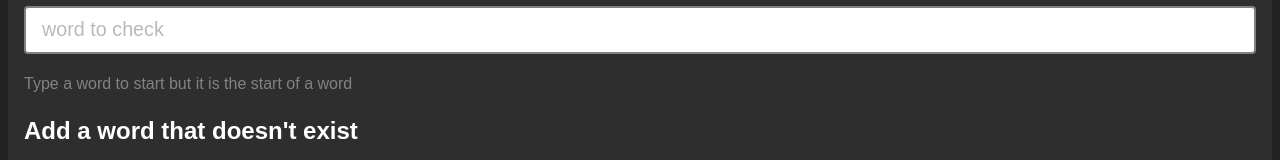
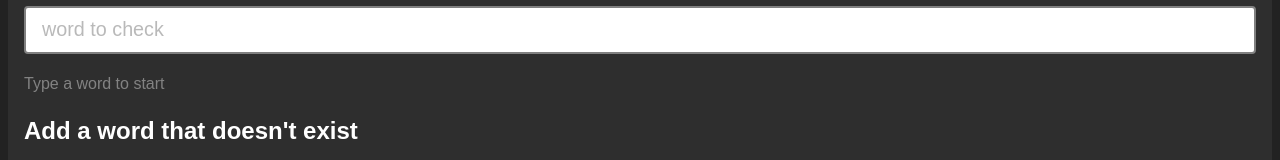
Before and after one commit to mulrooneydesign/trie-tree-typescript, a React (Vite) app: page / in a window 1280 px wide. Shown: the part 255-415 px from the top of the page. Built offline with nearby package versions, Linux system fonts and the light colour scheme; no server answers.

Commit message:
fix doesn't exist message

```diff
--- a/src/components/CheckWord/CheckWord.tsx
+++ b/src/components/CheckWord/CheckWord.tsx
@@ -62,23 +62,19 @@ const messageFail = css`
 
 function Message({ word, doesExist, isPrefix }: MessageProps) {
   const prefix = () => {
-    return isPrefix ? ' but it is the start of a word' : '';
+    return isPrefix ? 'but it is the start of a word' : '';
   };
 
   const display = (word: string) => {
     switch (true) {
       case doesExist && word.length > 0 && word !== ' ':
-        return (
-          <p css={messageSuccess}>
-            {word} exists in the dictionary {prefix()}
-          </p>
-        );
+        return <p css={messageSuccess}>{word} exists in the dictionary</p>;
       case word === '':
-        return <p css={messageDefault}>Type a word to start {prefix()}</p>;
+        return <p css={messageDefault}>Type a word to start</p>;
       default:
         return (
           <p css={messageFail}>
-            {word} doesn't exist{prefix()}
+            {word} doesn't exist {prefix()}
           </p>
         );
     }
```
